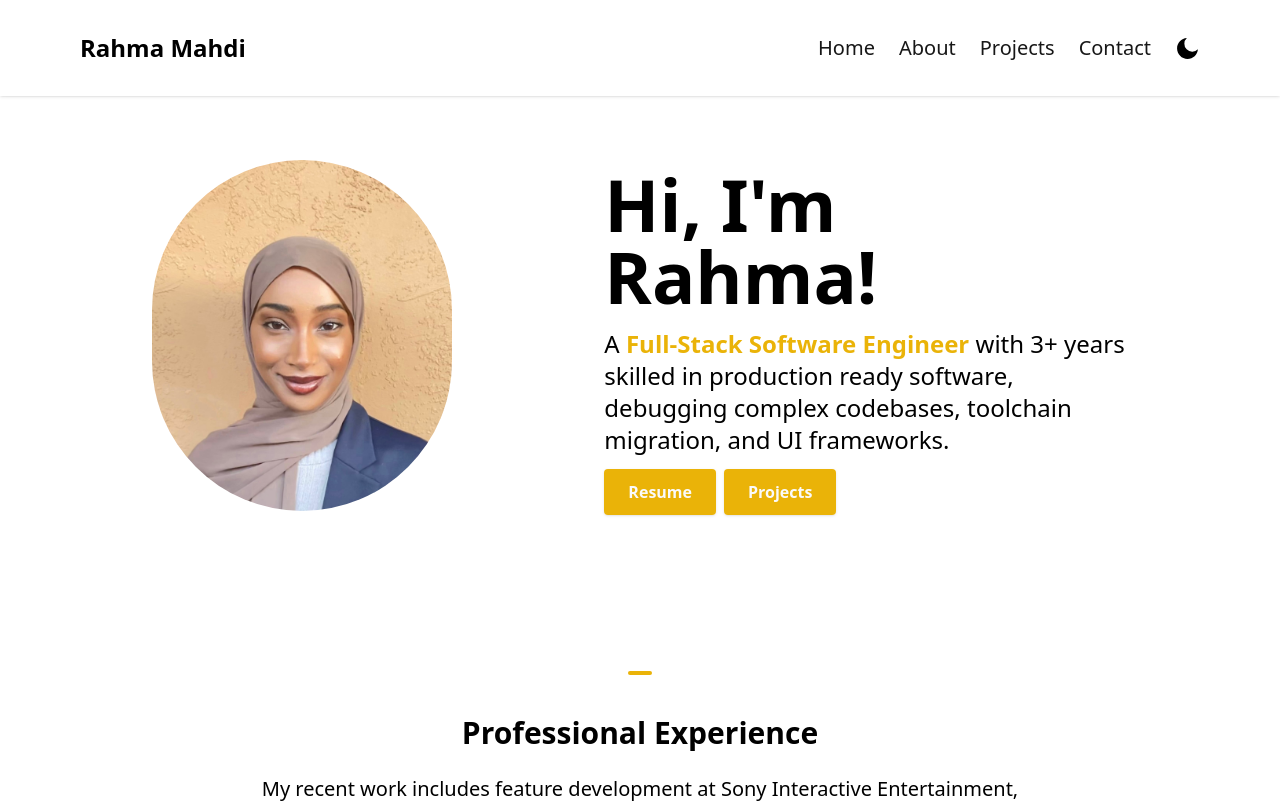
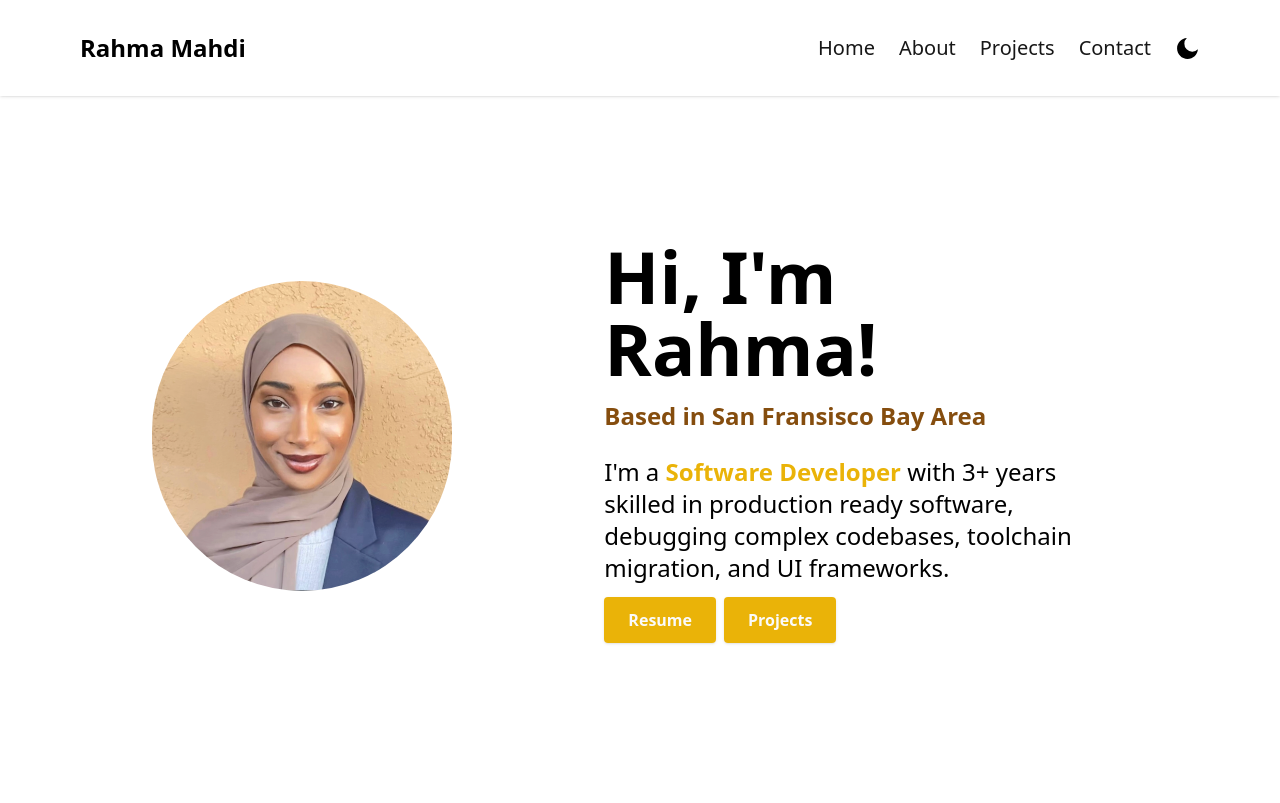
Before and after one commit to rahmamahdi02/portfolio, a Next.js app: page / in a window 1280 px wide. Shown: the top 803 px of the page. Built offline with nearby package versions, Linux system fonts and the light colour scheme.

Commit message:
feat: hero section css styling

```diff
--- a/app/page.tsx
+++ b/app/page.tsx
@@ -8,8 +8,8 @@ export default function Home() {
   return (
     <main className="mx-auto max-w-3xl px-4 sm:px-6 md:max-w-5xl">
       <HeroSection/>
+      <AboutMeSection/>
       <WorkHistorySection/>
-      <AboutMeSection/>
       <ProjectsSection/>
       <ContactSection/>
     </main>
--- a/components/HeroSection.tsx
+++ b/components/HeroSection.tsx
@@ -7,11 +7,11 @@ const HeroSection = () => {
 
   return (
     <section id="home">
-      <div className="flex flex-col text-center items-center justify-center animate-fadeIn animation-delay-2 my-10 sm:py-10 md:py-28 md:flex-row md:space-x-4 md:text-left">
+      <div className="flex flex-col text-center items-center justify-center animate-fadeIn animation-delay-2 my-10 py-16 sm:py-32 md:py-48 md:flex-row md:space-x-4 md:text-left">
         <div className="md:mt-2 md:w-1/2">
           <Image
             className="rounded-full"
-            src="/IMG_8304.jpg"
+            src="/headshot.png"
             alt="Headshot of Rahma, a woman wearing a purple headscarf, grey shirt and navy blue blazer."
             width={300}
             height={300}
@@ -19,9 +19,10 @@ const HeroSection = () => {
         </div>
         <div className="md:mt-2 md:w-3/5">
           <h1 className="text-4xl font-bold mt-6 md:mt-0 md:text-7xl"> Hi, I&apos;m Rahma!</h1>
+          <p className="font-semibold text-yellow-800 dark:text-yellow-800 mt-4 mb-6 md:text-2xl">Based in San Fransisco Bay Area</p>
           <p className="text-lg mt-4 mb-6 md:text-2xl">
-            A <span className="font-semibold text-yellow-500 dark:text-yellow-500">
-            Full-Stack Software Engineer{" "}
+            I'm a <span className="font-semibold text-yellow-500 dark:text-yellow-500">
+            Software Developer{" "}
             </span>
             with 3+ years skilled in production ready software, debugging complex codebases, toolchain migration, and UI frameworks.
           </p>
```
Also changed, not shown: public/headshot.png (added).
